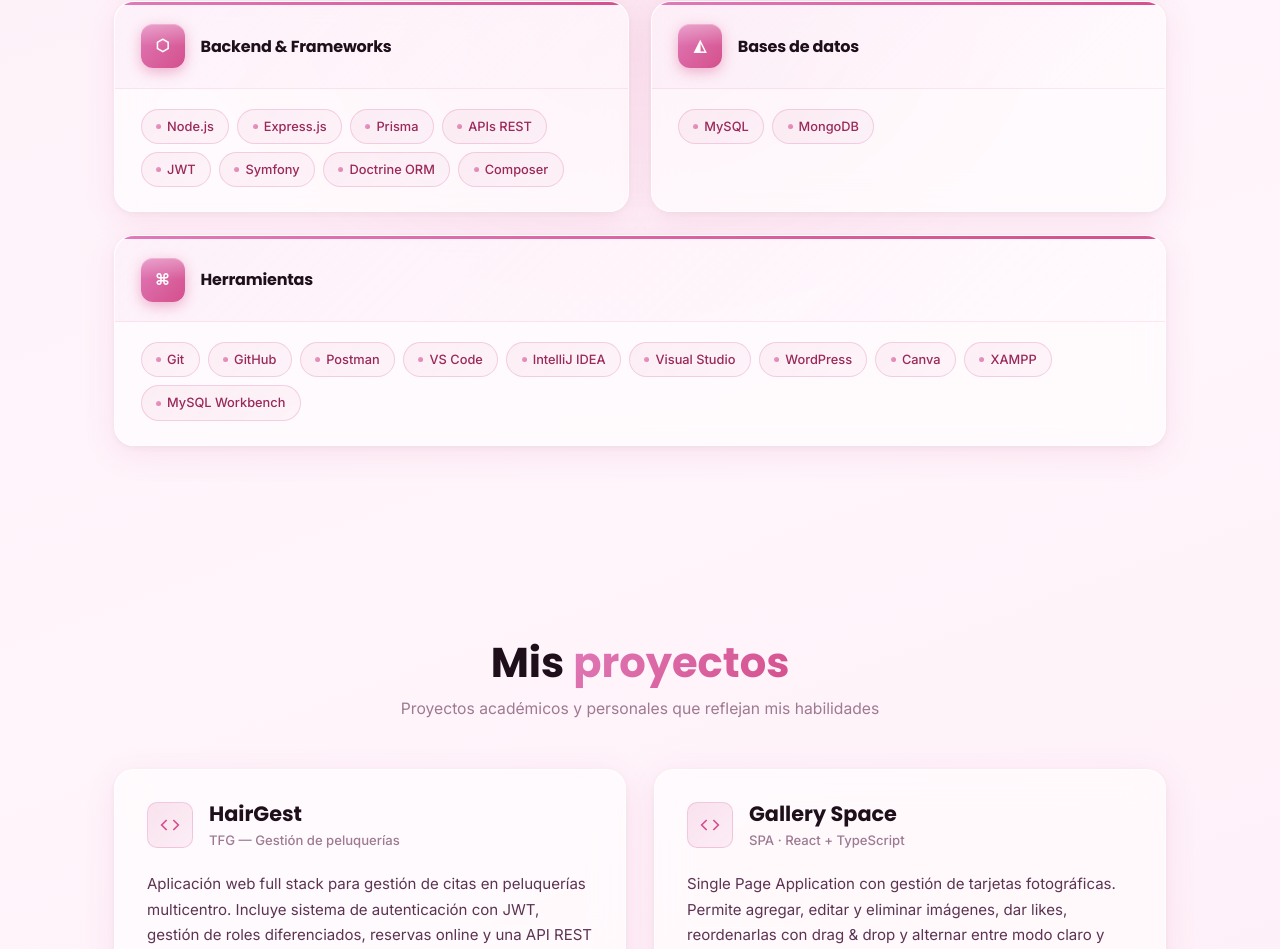
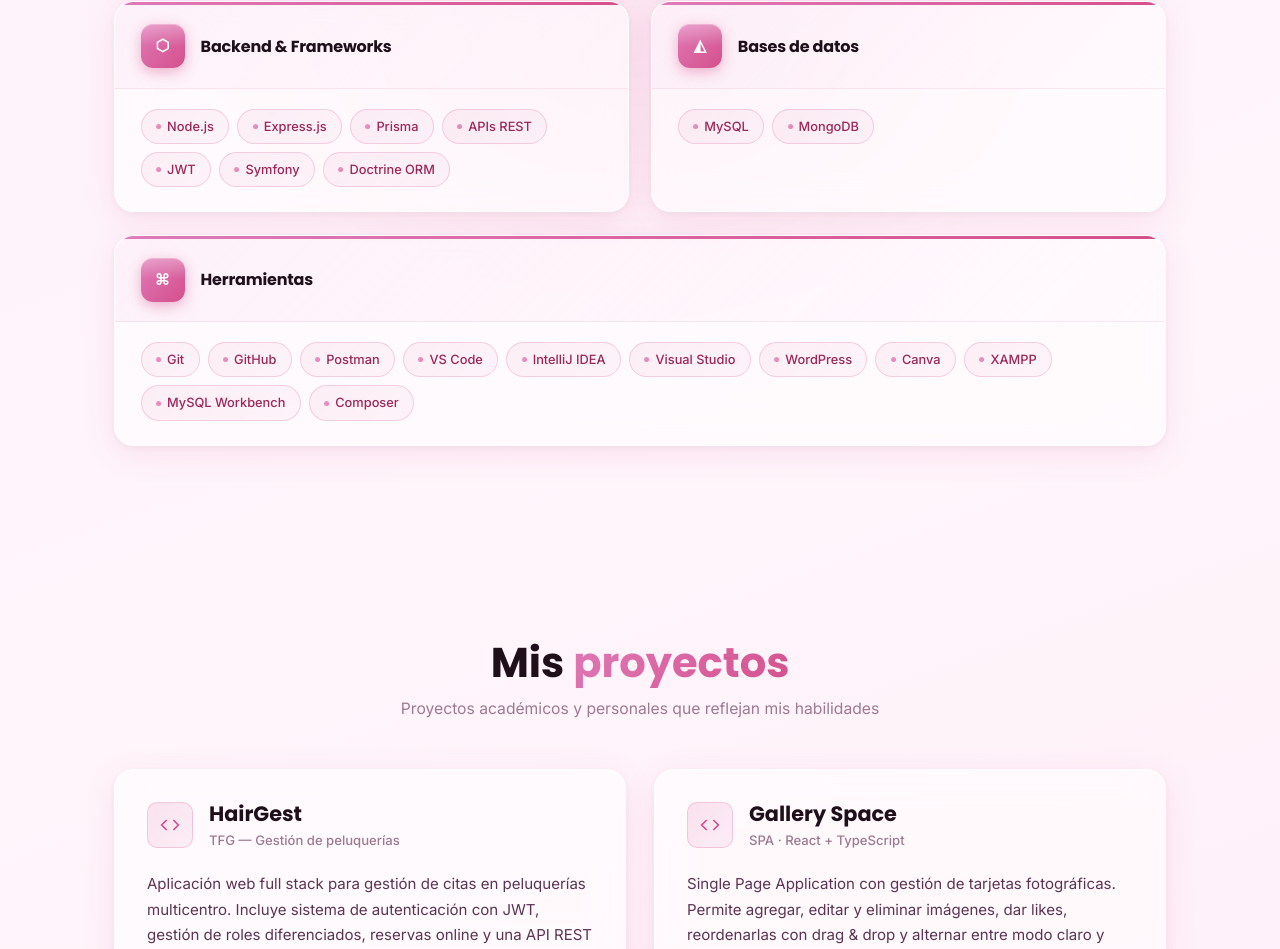
Before and after one commit to Monica-pxl/portfolio-monica, a React (Vite) app: page / in a window 1280 px wide. Shown: the part 2291-3240 px from the top of the page. Built offline with nearby package versions, Linux system fonts and the light colour scheme.

Commit message:
nueva skill añadida y modificación de curriculum

```diff
--- a/src/components/Skills.tsx
+++ b/src/components/Skills.tsx
@@ -22,7 +22,7 @@ const SKILL_GROUPS: SkillGroup[] = [
   {
     categoryKey: 2,
     icon: '⬡',
-    skills: ['Node.js', 'Express.js', 'Prisma', 'APIs REST', 'JWT', 'Symfony', 'Doctrine ORM', 'Composer'],
+    skills: ['Node.js', 'Express.js', 'Prisma', 'APIs REST', 'JWT', 'Symfony', 'Doctrine ORM'],
   },
   {
     categoryKey: 3,
@@ -32,7 +32,7 @@ const SKILL_GROUPS: SkillGroup[] = [
   {
     categoryKey: 4,
     icon: '⌘',
-    skills: ['Git', 'GitHub', 'Postman', 'VS Code', 'IntelliJ IDEA', 'Visual Studio', 'WordPress', 'Canva', 'XAMPP', 'MySQL Workbench'],
+    skills: ['Git', 'GitHub', 'Postman', 'VS Code', 'IntelliJ IDEA', 'Visual Studio', 'WordPress', 'Canva', 'XAMPP', 'MySQL Workbench', 'Composer'],
   },
 ];
 
```
Also changed, not shown: 1 other file (tests, documents, lock files or other folders).
